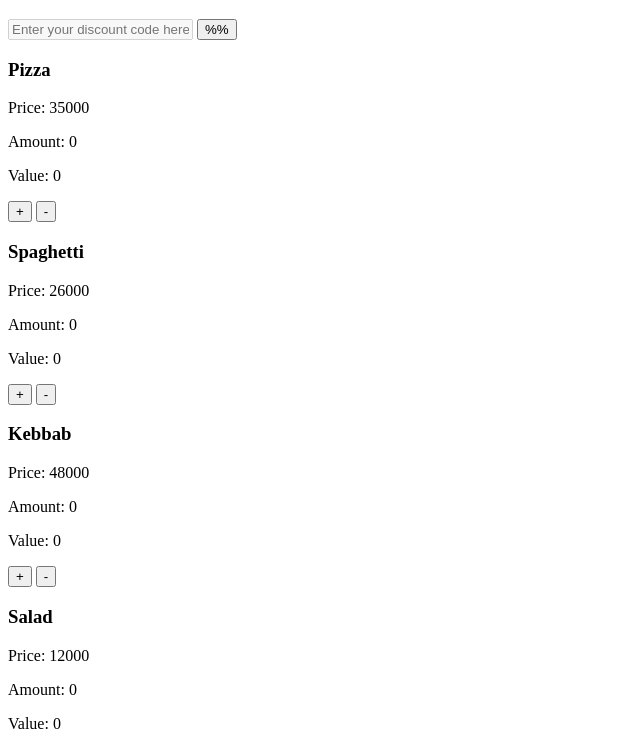
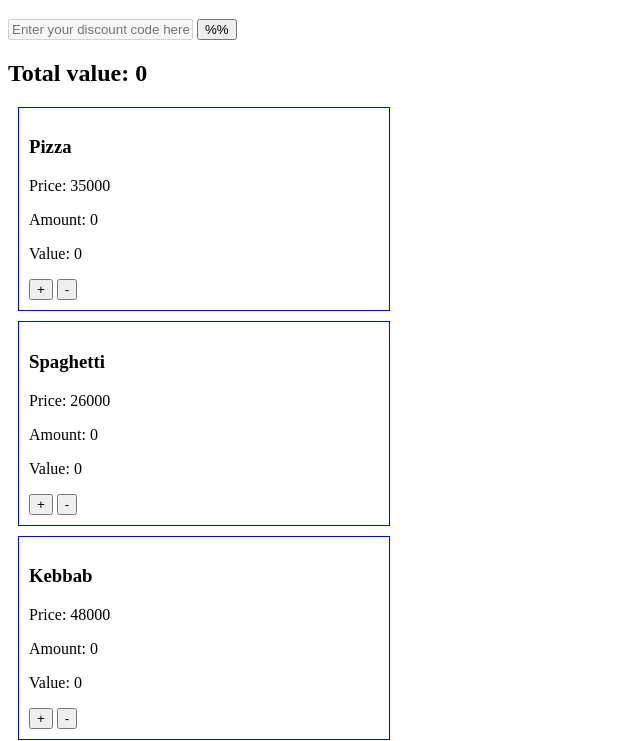
Before and after one commit to mrrezaahmadi/Bill-Generator, a plain HTML site: page index.html in a window 1280 px wide. Shown: the part 61-802 px from the top of the page, without its empty margins (0-640 px from the left). Drawn offline with nearby package versions, Linux system fonts and the light colour scheme.

Commit message:
add total value section to add up all items

```diff
--- a/index.html
+++ b/index.html
@@ -5,6 +5,7 @@
     <meta charset="UTF-8">
     <meta name="viewport" content="width=device-width, initial-scale=1.0">
     <title>Bill Generator</title>
+    <link rel="stylesheet" href="style.css">
     <script src="https://code.jquery.com/jquery-3.5.1.min.js" defer></script>
     <script src="script.js" defer></script>
 </head>
@@ -15,6 +16,7 @@
         <input type="text" placeholder="Enter your discount code here" disabled>
         <button>%%</button>
     </form>
+    <div class="description"></div>
     <div class="main"></div>
 </body>
 
--- a/script.js
+++ b/script.js
@@ -25,6 +25,7 @@ const foods = [{
     id: 4
 }];
 
+
 const add = (id) => {
     const addedItem = foods.find(food => {
         return food.id === id
@@ -34,6 +35,7 @@ const add = (id) => {
     addedItem.value = addedItem.amount * addedItem.price
     renderer(foods)
 }
+
 const remove = (id) => {
     const removedItem = foods.find(food => {
         return food.id === id
@@ -46,21 +48,35 @@ const remove = (id) => {
     renderer(foods)
 }
 
+const total = (foods) => {
+    let sum = 0
+
+    foods.forEach(food => {
+        sum += food.value
+    });
+
+    return sum
+}
+
 
 const renderer = (foods) => {
-    $('.main').html('')
+    $('.main, .description').html('')
+
     foods.forEach(food => {
         $('.main').append(`
+            <div class="items">
                 <h3>${food.name}</h3>
                 <p>Price: ${food.price}</p>
                 <p>Amount: ${food.amount}</p>
                 <p>Value: ${food.value}</p>
                 <button onClick="add(${food.id})" id="addBtn" > + </button>
                 <button onClick="remove(${food.id})" id="removeBtn" > - </button>
+            </div>
         `)
-
-
     });
+    $('.description').append(`
+        <h2>Total value: ${total(foods)}</h2>
+    `)
 }
 
 renderer(foods)
--- /dev/null
+++ b/style.css
@@ -0,0 +1,6 @@
+.items {
+    border: 1px blue solid;
+    width: 350px;
+    margin: 10px;
+    padding: 10px;
+}
```
Lines whose indentation alone changed are shown as unchanged.
